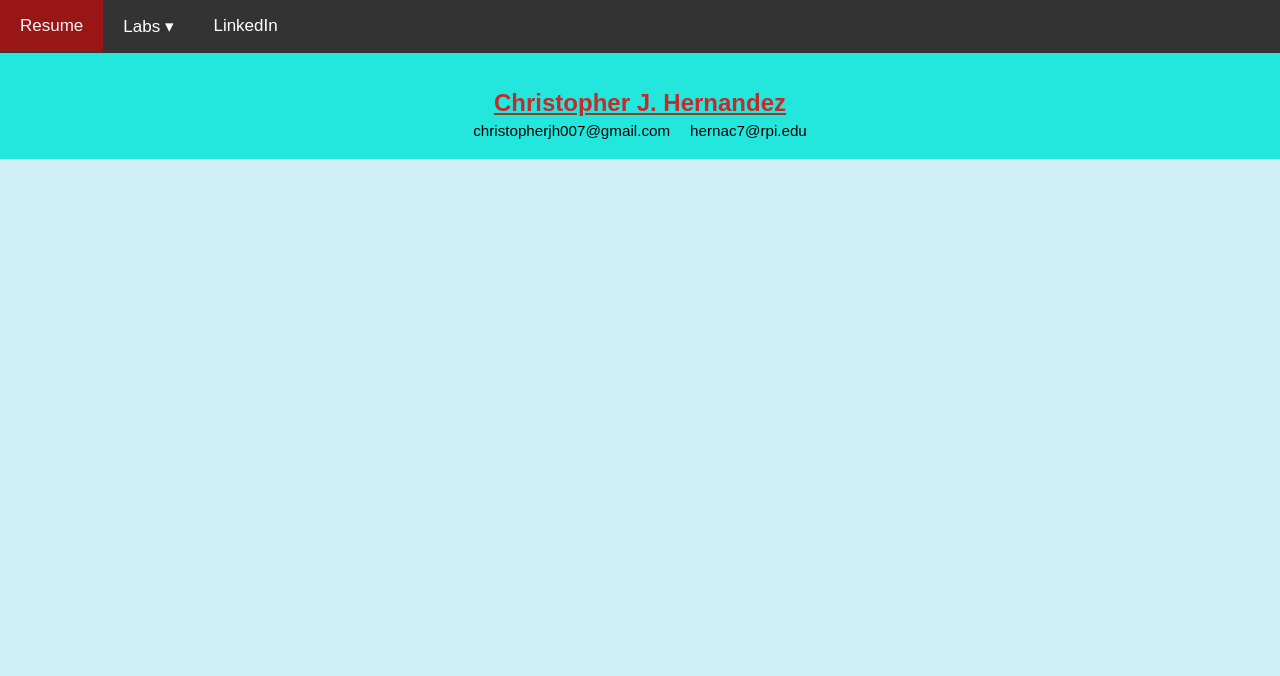
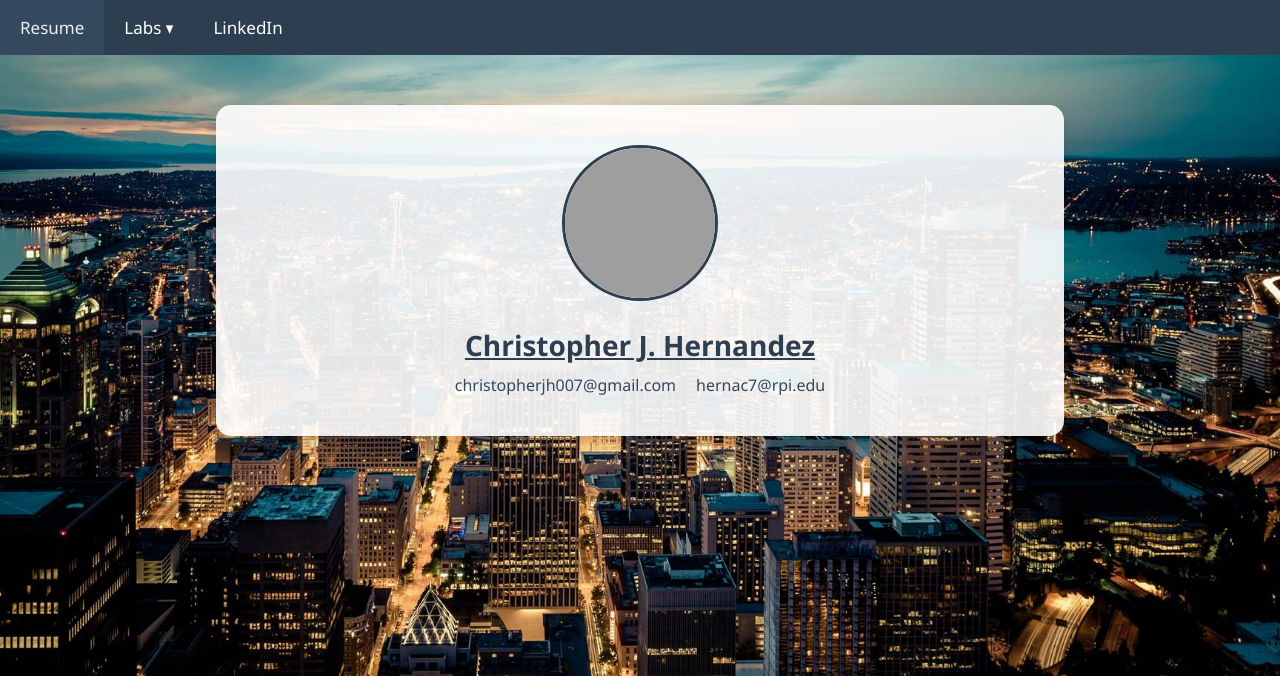
Before and after one commit to ChrisJH07/itws1100-hernac7, a PHP site: page /web.html in a window 1280 px wide. Shown: the top 676 px of the page. Run offline with PHP 8.4, Linux system fonts and the light colour scheme; grey boxes are pictures that could not be loaded.

Commit message:
Iteration 2
Added background image, circular headshot, and professional styling

```diff
--- a/labs/Lab3/things.css
+++ b/labs/Lab3/things.css
@@ -1,38 +1,57 @@
 body {
-    font-family: Arial, sans-serif;
-    background-color: #cff0f7;
+    font-family: 'Segoe UI', Tahoma, Geneva, Verdana, sans-serif;
+    background-image: url('PW_background.jpg');
+    background-size: cover;
+    background-position: center;
+    background-attachment: fixed;
+    background-color: #f0f0f0;
     margin: 0;
     padding: 0;
 }
 
 .underline {
     text-decoration: underline;
-    color: #924027;
+    color: #2c3e50;
 }
 
 .header {
     text-align: center;
+    margin: 50px auto;
+    background-color: rgba(255, 255, 255, 0.9);
+    padding: 40px;
+    width: 60%;
+    border-radius: 15px;
+    box-shadow: 0 4px 15px rgba(0,0,0,0.1);
+}
+
+.profile-pic-container {
     margin-bottom: 20px;
-    background-color: #23e7dd;
-    padding: 20px;
+}
+
+.profile-pic {
+    width: 150px;
+    height: 150px;
+    border-radius: 50%;
+    object-fit: cover;
+    border: 3px solid #2c3e50;
 }
 
 .header h1 {
-    color: #c52b2b;
-    font-size: 24px;
-    margin-bottom: 5px;
+    color: #2c3e50;
+    font-size: 28px;
+    margin-bottom: 10px;
 }
 
 .contact-info {
     display: flex;
     justify-content: center;
     gap: 20px;
-    font-size: 0.95em;
-    color: hsl(0, 0%, 0%);
+    font-size: 1em;
+    color: #34495e;
 }
 
 .navbar {
-  background-color: #333;
+  background-color: #2c3e50;
   overflow: hidden;
   width: 100%;
 }
@@ -48,8 +67,8 @@ body {
 }
 
 .navbar a:hover {
-  background-color: #981616;
-  color: rgb(245, 245, 245);
+  background-color: #34495e;
+  color: #ecf0f1;
 }
 
 .dropdown {
@@ -72,7 +91,7 @@ body {
 .dropdown-content {
   display: none;
   position: absolute;
-  background-color: #444;
+  background-color: #34495e;
   min-width: 160px;
   z-index: 1;
 }
--- a/labs/Lab3/web.html
+++ b/labs/Lab3/web.html
@@ -26,6 +26,11 @@
 
   <div class="resume-container">
     <div class="header">
+
+      <div class="profile-pic-container">
+        <img src="HeadShot.png" alt="Christopher Hernandez" class="profile-pic">
+      </div>
+
       <div class="underline">
         <h1>Christopher J. Hernandez</h1>
       </div>
```
Also changed, not shown: labs/Lab3/PW_background.jpg (added), 1 other file.
